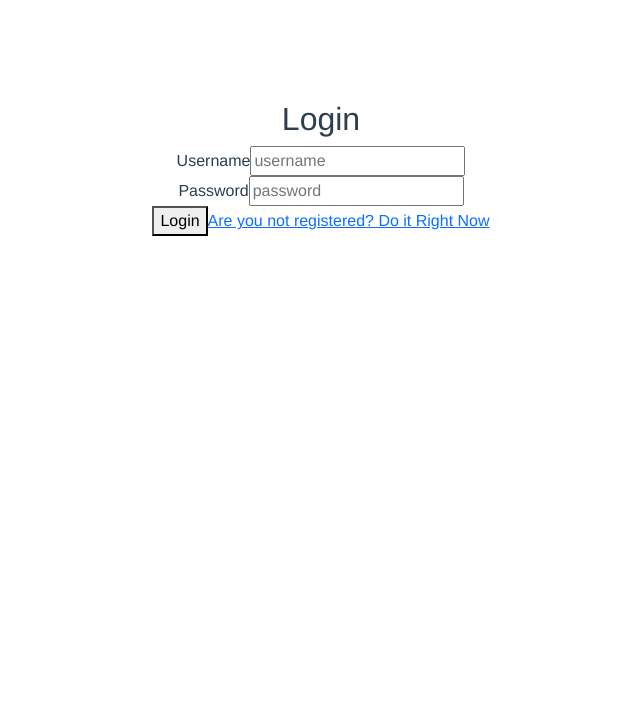
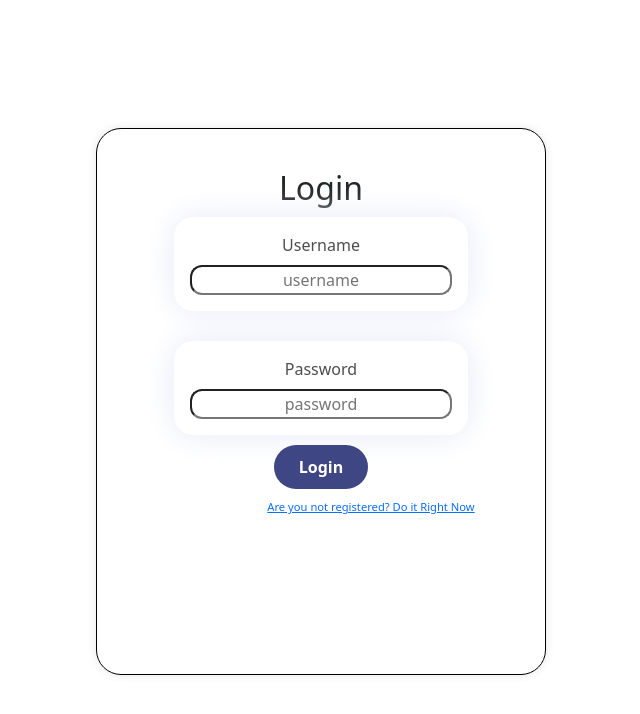
Before and after one commit to pasquale-sergi/expense-tracker, a Vue app in the folder frontend/expense-tracker/: page /login in a window 1280 px wide. Shown: the top 714 px of the page, without its empty margins (319-959 px from the left). Built offline with nearby package versions, Linux system fonts and the light colour scheme; no server answers.

Commit message:
still boring frontend + summary backend

```diff
--- a/frontend/expense-tracker/src/App.vue
+++ b/frontend/expense-tracker/src/App.vue
@@ -1,18 +1,20 @@
-<template>
-  <nav class="navbar">
+  <template>
+  <nav class="navbar" v-if="isLogged">
     <p class="user-welcome" v-if="isLogged">
       Welcome Back {{ capitalizeFirstLetter(username) }}
     </p>
 
-    <button v-if="isLogged" @click="logoutUser">Logout</button>
+    <button v-if="isLogged" @click="logoutUser" class="logout-btn">
+      Logout
+    </button>
   </nav>
 
-  <login-user v-if="!isLogged"></login-user>
+  <login-user v-if="!isLogged" class="login-box"></login-user>
 
   <home-page v-if="isLogged"></home-page>
 </template>
 
-<script>
+  <script>
 import { mapGetters, mapActions } from "vuex";
 import LoginUser from "./components/User/LoginUser.vue";
 // import RegisterUser from './components/RegisterUser.vue';
@@ -62,23 +64,58 @@ export default {
 };
 </script>
 
-<style>
+<style scoped>
 #app {
   font-family: Avenir, Helvetica, Arial, sans-serif;
   -webkit-font-smoothing: antialiased;
   -moz-osx-font-smoothing: grayscale;
   text-align: center;
   color: #2c3e50;
-  margin-top: 60px;
+  display: flex;
+  flex-direction: column;
+  align-items: center;
+  justify-content: center;
+  min-height: 100vh; /* Ensures the container takes the full height of the viewport */
+  margin: 0; /* Remove any default margin */
 }
+
 .navbar {
   display: flex;
-  border: solid 2px solid;
+  justify-content: space-between;
+  align-items: center;
+  flex-wrap: wrap;
+  width: 100%;
   padding: 20px;
+  border: solid 1px black;
+  margin-bottom: 20px;
+  border-radius: 8px;
 }
 
 .user-welcome {
-  font-size: 30px;
-  margin-left: 45%;
+  font-size: 25px;
+}
+
+.login-box {
+  display: flex;
+  flex-direction: column;
+  align-items: center;
+  justify-content: center;
+  border: solid 1px black;
+  padding: 20px;
+  border-radius: 25px;
+  width: 450px; /* Adjust the width as needed */
+  box-shadow: 0px 0px 10px rgba(0, 0, 0, 0.1); /* Optional: add a shadow for better visual appearance */
+  background-color: #fff; /* Optional: add a background color */
+  margin: auto; /* Center the login box */
+  margin-top: 10%;
+}
+
+html,
+body {
+  height: 100%; /* Ensure the body takes up the full height of the viewport */
+  margin: 0; /* Remove default margin */
+  display: flex;
+  align-items: center;
+  justify-content: center;
 }
 </style>
--- a/frontend/expense-tracker/src/components/Expense/DataTable.vue
+++ /dev/null
@@ -1,38 +0,0 @@
-<template>
-  <table>
-    <tr class="title-column">
-      <th class="descr_content">Description</th>
-      <th class="content">Amount</th>
-      <th class="content">Category</th>
-    </tr>
-    <tr class="columns-content" v-for="item in items" :key="item">
-      <td class="descr_content">{{ item.Description }}</td>
-      <td class="content">${{ item.Amount }}</td>
-      <td class="content">{{ item.Categoryname }}</td>
-      <!-- Adjust columns as per your data -->
-    </tr>
-  </table>
-</template>
-
-  <script setup>
-// Define props using defineProps macro
-defineProps({
-  items: {
-    type: Array,
-    required: true,
-  },
-});
-</script>
-
-<style scoped>
-.title-column {
-  margin-left: 10px;
-  border: solid 2px green;
-}
-.descr_content {
-  padding-right: 50px;
-}
-.content {
-  padding: 10px;
-}
-</style>
--- a/frontend/expense-tracker/src/components/Expense/ExpenseSummary.vue
+++ /dev/null
@@ -1,33 +0,0 @@
-<template>
-  <h1>Summary Section</h1>
-  <data-table :items="items"></data-table>
-</template>
-
-  <script setup>
-import { onMounted, ref } from "vue";
-import axios from "axios";
-import DataTable from "./DataTable.vue";
-
-// Declare reactive items array
-const items = ref([]);
-
-// Fetch data on component mount
-onMounted(async () => {
-  try {
-    const response = await axios.get("http://localhost:8090/currentExpenses");
-    items.value = response.data;
-    console.log("REsponse: ", response);
-    console.log("ITems: ", items);
-  } catch (error) {
-    console.error("Error fetching data:", error);
-  }
-});
-</script>
-
-  <script>
-export default {
-  components: {
-    DataTable,
-  },
-};
-</script>
--- a/frontend/expense-tracker/src/components/HomePage.vue
+++ b/frontend/expense-tracker/src/components/HomePage.vue
@@ -24,7 +24,7 @@ import AddExpense from "./Expense/AddExpense.vue";
 import IncomeSection from "./Income/IncomeSection.vue";
 import UserBalance from "./User/UserBalance.vue";
 import { mapGetters } from "vuex";
-import ExpenseSummary from "./Expense/ExpenseSummary.vue";
+import ExpenseSummary from "./SummarySituation/ExpenseSummary.vue";
 
 export default {
   components: {
@@ -66,7 +66,8 @@ export default {
 
 .expenses,
 .add-expense,
-.income {
+.income,
+.summary {
   padding: 20px;
   background-color: #f9f9f9;
   border-radius: 10px;
--- /dev/null
+++ b/frontend/expense-tracker/src/components/SummarySituation/DataTable.vue
@@ -0,0 +1,73 @@
+<template>
+  <div>
+    <table class="summary-table">
+      <tr class="title-column">
+        <th class="content">Amount</th>
+        <th class="content">Category</th>
+      </tr>
+      <tr class="columns-content" v-for="item in items" :key="item">
+        <td class="content">${{ item.total_amount }}</td>
+        <td class="content">
+          {{ item.category_name === "" ? "No category" : item.category_name }}
+        </td>
+      </tr>
+    </table>
+  </div>
+</template>
+
+<script setup>
+import { defineProps } from "vue";
+
+// Define props using defineProps macro
+defineProps({
+  items: {
+    type: Array,
+    required: true,
+  },
+});
+
+// Define reactive variable to store the current month
+// const months = [
+//   "January",
+//   "February",
+//   "March",
+//   "April",
+//   "May",
+//   "June",
+//   "July",
+//   "August",
+//   "September",
+//   "October",
+//   "November",
+//   "December",
+// ];
+
+// const d = new Date();
+
+// let month_name = months[d.getMonth()];
+</script>
+
+<style scoped>
+.title-column {
+  margin-left: 10px;
+  border: solid 2px black;
+}
+.descr_content {
+  padding-right: 50px;
+}
+.content {
+  padding: 10px;
+}
+
+.summary-table {
+  margin-left: 230px;
+  margin-top: 20px;
+  border: solid 2px black;
+}
+
+.changemonth-btn {
+  margin-top: 30px;
+  padding: 4px;
+  border-radius: 12px;
+}
+</style>
--- /dev/null
+++ b/frontend/expense-tracker/src/components/SummarySituation/ExpenseSummary.vue
@@ -0,0 +1,101 @@
+<template>
+  <div class="box">
+    <h1>Summary Section</h1>
+    <div class="category-amount">
+      <h3>{{ selectedMonth === null ? getCurrentMonth() : selectedMonth }}</h3>
+      <data-table :items="items" class="table"></data-table>
+    </div>
+    <select
+      v-model="selectedMonth"
+      @change="fetchSummaryData"
+      class="monthChoice"
+    >
+      <option v-for="month in months" :key="month" :value="month">
+        {{ month }}
+      </option>
+    </select>
+  </div>
+</template>
+
+<script>
+import axios from "axios";
+import DataTable from "./DataTable.vue";
+
+export default {
+  components: {
+    DataTable,
+  },
+  data() {
+    return {
+      items: [],
+      months: [
+        "January",
+        "February",
+        "March",
+        "April",
+        "May",
+        "June",
+        "July",
+        "August",
+        "September",
+        "October",
+        "November",
+        "December",
+      ],
+      selectedMonth: null,
+    };
+  },
+  methods: {
+    async fetchSummaryData() {
+      try {
+        const response = await axios.get(
+          "http://localhost:8090/summaryByCategoryMonth",
+          {
+            params: { month: this.selectedMonth },
+          }
+        );
+        this.items = response.data;
+      } catch (error) {
+        console.error("Error fetching data:", error);
+      }
+    },
+    getCurrentMonth() {
+      const d = new Date();
+      this.selectedMonth = this.months[d.getMonth()];
+    },
+  },
+  mounted() {
+    this.fetchSummaryData();
+  },
+};
+</script>
+
+<style scoped>
+.title-column {
+  margin-left: 10px;
+  border: solid 2px black;
+}
+
+.monthChoice {
+  margin-top: 30px;
+  border-radius: 15px;
+  padding: 5px;
+  text-align: center;
+}
+
+.box {
+  display: block;
+  text-align: center;
+  background-color: #f5f5f5;
+  border-radius: 10px;
+  box-shadow: 0 4px 6px rgba(0, 0, 0, 0.1);
+  max-width: 600px;
+  margin: auto;
+  height: auto;
+  padding-bottom: 30px;
+  padding-top: 30px;
+}
+
+.table {
+}
+</style>
--- a/frontend/expense-tracker/src/components/User/LoginUser.vue
+++ b/frontend/expense-tracker/src/components/User/LoginUser.vue
@@ -1,10 +1,11 @@
 <template>
-  <div>
-    <h2>Login</h2>
+  <div class="screen-1">
+    <h2 class="title">Login</h2>
     <form @submit.prevent="login">
-      <div>
+      <div class="email">
         <label for="username">Username</label>
         <input
+          class="input"
           type="text"
           placeholder="username"
           id="username"
@@ -12,9 +13,10 @@
           required
         />
       </div>
-      <div>
+      <div class="password">
         <label for="passord">Password</label>
         <input
+          class="input"
           type="password"
           placeholder="password"
           id="password"
@@ -22,10 +24,12 @@
           required
         />
       </div>
-      <button type="submit">Login</button>
-      <router-link to="/register"
-        >Are you not registered? Do it Right Now</router-link
-      >
+      <button class="login" type="submit">Login</button>
+      <div class="footer">
+        <router-link to="/register"
+          >Are you not registered? Do it Right Now</router-link
+        >
+      </div>
     </form>
     <p>{{ loginMessage }}</p>
   </div>
@@ -54,3 +58,74 @@ export default {
   },
 };
 </script>
+
+<style scoped>
+.title {
+  margin-top: 20px;
+  margin-bottom: 10px;
+}
+.screen-1 {
+  width: 20%;
+  display: block;
+  border: solid 3px black;
+  border-radius: 20px;
+  justify-content: center;
+  text-align: center;
+}
+.email {
+  background: hsl(0deg 0% 100%);
+  box-shadow: 0 0 2em hsl(231deg 62% 94%);
+  padding: 1em;
+  display: flex;
+  flex-direction: column;
+  gap: 0.5em;
+  border-radius: 20px;
+  color: hsl(0deg 0% 30%);
+  margin-top: 10px;
+  width: 80%;
+  margin: auto;
+}
+.password {
+  background: hsl(0deg 0% 100%);
+  box-shadow: 0 0 2em hsl(231deg 62% 94%);
+  padding: 1em;
+  display: flex;
+  flex-direction: column;
+  gap: 0.5em;
+  border-radius: 20px;
+  color: hsl(0deg 0% 30%);
+
+  width: 80%;
+  margin: auto;
+  margin-top: 30px;
+}
+.login {
+  padding: 10px;
+  background: hsl(233deg 36% 38%);
+  color: hsl(0 0 100);
+  border: none;
+  border-radius: 30px;
+  font-weight: 600;
+  margin-top: 10px;
+  padding: 10px 25px 10px 25px;
+}
+.footer {
+  display: flex;
+  font-size: 0.7em;
+  color: hsl(0deg 0% 37%);
+  gap: 14em;
+  padding-bottom: 10em;
+  margin-top: 10px;
+  width: 80%;
+  margin: 10px 30px 10px 130px;
+}
+
+button {
+  cursor: pointer;
+}
+
+.input {
+  border-radius: 12px;
+  text-align: center;
+}
+</style>
```
Also changed, not shown: 2 other files (tests, documents, lock files or other folders).
